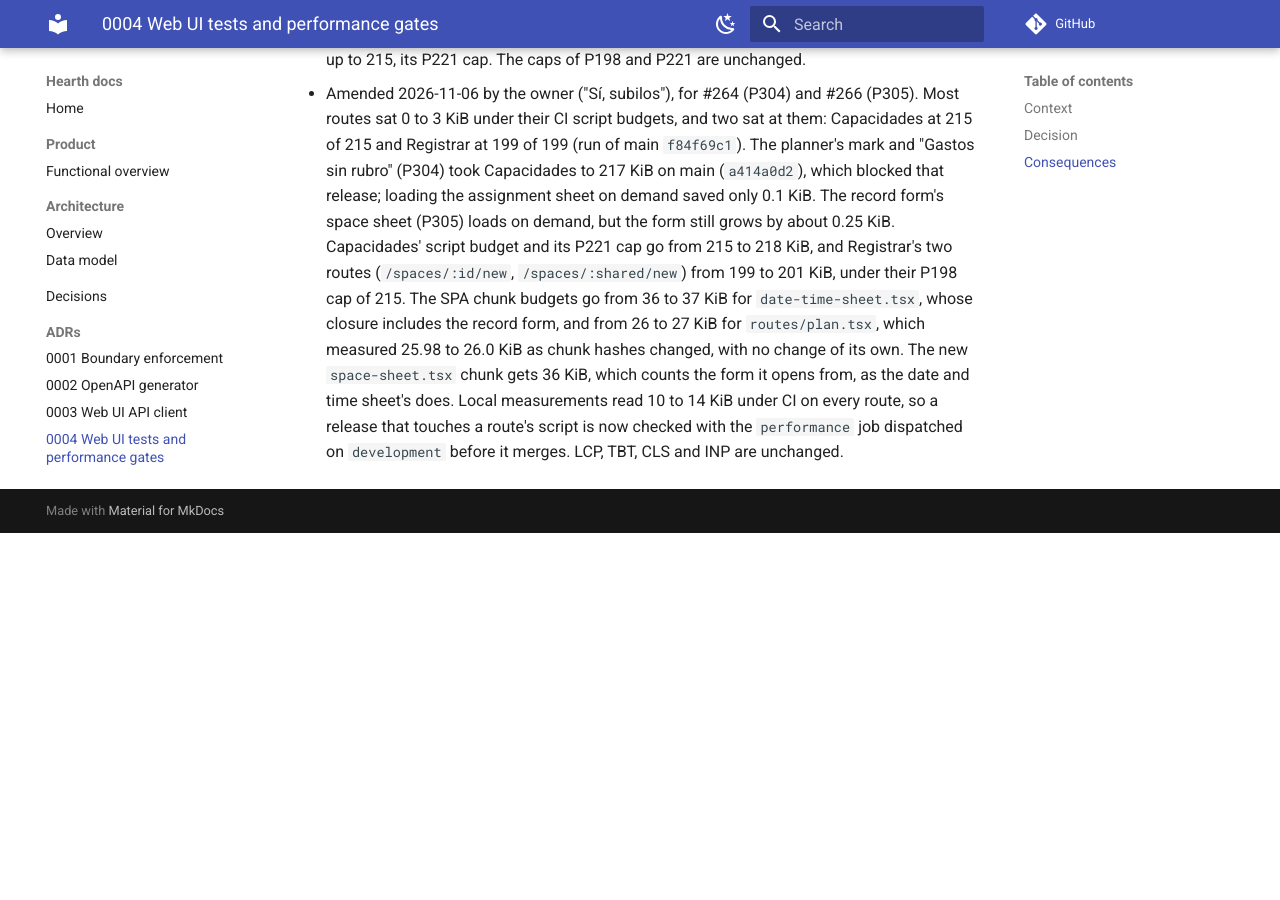
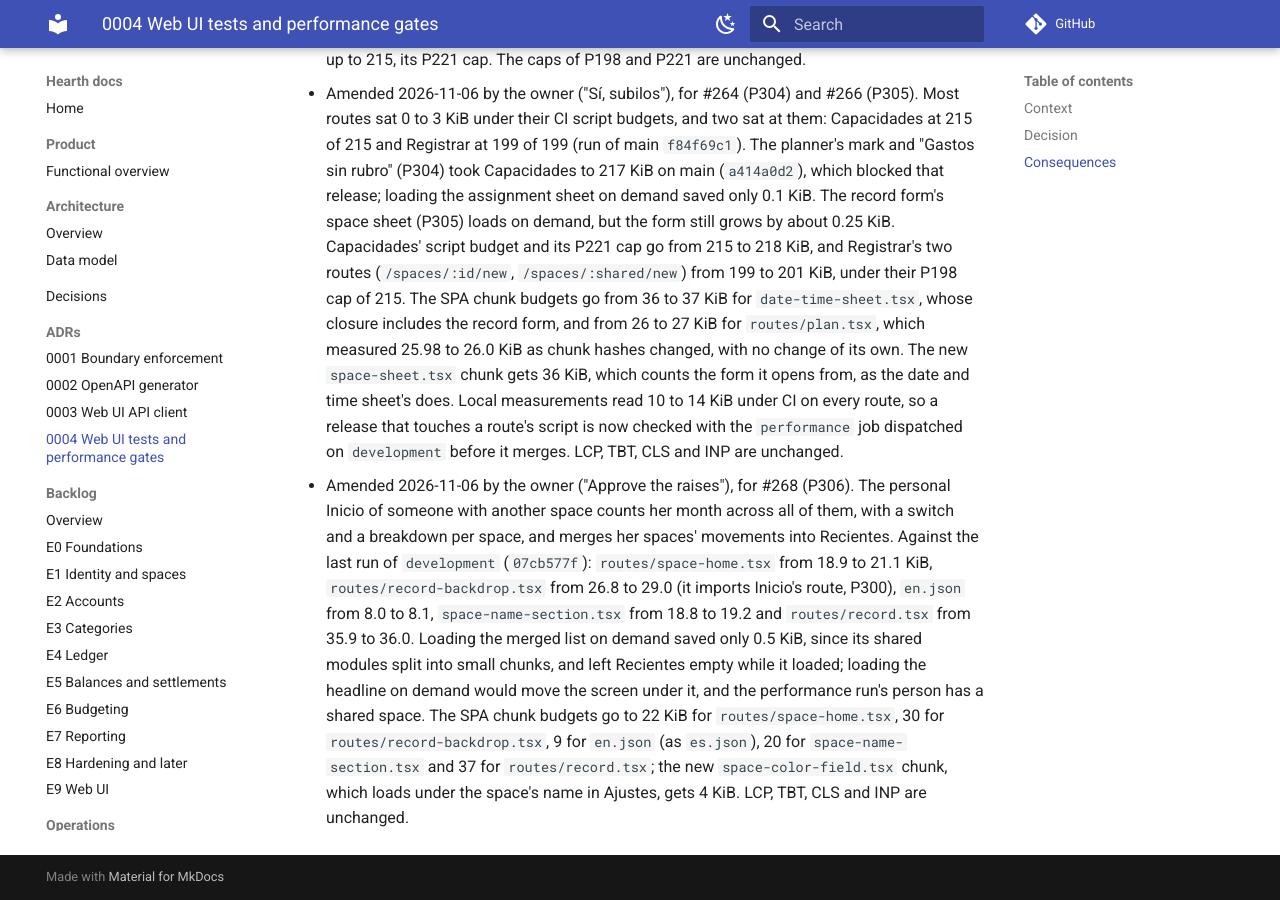
Before and after one commit to Facabore/Hearth, an MkDocs documentation site: the page built from docs/adr/0004-web-ui-testing-and-performance-gates.md, in a window 1280 px wide and 900 px high, scrolled down 4526 px. Built offline with MkDocs 1.6.1 and Material for MkDocs 9.7.7, drawn with Linux system fonts in a browser that asks for light colours; comment, search, counter and statistics services are not loaded; before the commit the page ends 5059 px from its top, so only the background shows below that.

Commit message:
test(perf): raise Inicio's, its backdrop's, Registrar's, the space section's and the English catalog's budgets as the owner approved (Refs #268)

```diff
--- a/docs/adr/0004-web-ui-testing-and-performance-gates.md
+++ b/docs/adr/0004-web-ui-testing-and-performance-gates.md
@@ -44,3 +44,4 @@ The owner kept React and Next.js on one condition: the UI must be fast, with Cor
 - Amended 2026-11-02 by the owner ("Shell up to 120 KiB"). Two changes put the SPA shell at 119.17 KiB against its 119 KiB budget. One is the email confirmation route of #86 (`/verify-email`), which sits in the shell's route table. The other is #201's named session guard and `scroll` mapping. #201's fallback for a failed first catalog adds 235 B more. It cannot load on demand, because a lazy chunk fails the same way as the catalog it stands in for. The shell's budget in `tests/performance/spa-budgets.json` goes from 119 to 120 KiB. No other budget changed.
 - Amended 2026-11-02 by the owner ("Approve"), for #235 and #236. The message catalog is split by area (#235, P276), and Lighthouse now measures every Plan view on the seeded period, failing when a view shows its empty state (#236). CI run 41541452520 measured every route on real content. Each route's script budget is now its measurement plus 3 KiB (P154), which lowers 30 routes by about 305 KiB in all: for example Movimientos from 199 to 185, Inicio from 194 to 182, and the shared trend from 298 to 201. Capacidades is the one exception. It measured 214 KiB against 213, after the shell's 120 KiB amendment, so it goes up to 215, its P221 cap. The caps of P198 and P221 are unchanged.
 - Amended 2026-11-06 by the owner ("Sí, subilos"), for #264 (P304) and #266 (P305). Most routes sat 0 to 3 KiB under their CI script budgets, and two sat at them: Capacidades at 215 of 215 and Registrar at 199 of 199 (run of main `f84f69c1`). The planner's mark and "Gastos sin rubro" (P304) took Capacidades to 217 KiB on main (`a414a0d2`), which blocked that release; loading the assignment sheet on demand saved only 0.1 KiB. The record form's space sheet (P305) loads on demand, but the form still grows by about 0.25 KiB. Capacidades' script budget and its P221 cap go from 215 to 218 KiB, and Registrar's two routes (`/spaces/:id/new`, `/spaces/:shared/new`) from 199 to 201 KiB, under their P198 cap of 215. The SPA chunk budgets go from 36 to 37 KiB for `date-time-sheet.tsx`, whose closure includes the record form, and from 26 to 27 KiB for `routes/plan.tsx`, which measured 25.98 to 26.0 KiB as chunk hashes changed, with no change of its own. The new `space-sheet.tsx` chunk gets 36 KiB, which counts the form it opens from, as the date and time sheet's does. Local measurements read 10 to 14 KiB under CI on every route, so a release that touches a route's script is now checked with the `performance` job dispatched on `development` before it merges. LCP, TBT, CLS and INP are unchanged.
+- Amended 2026-11-06 by the owner ("Approve the raises"), for #268 (P306). The personal Inicio of someone with another space counts her month across all of them, with a switch and a breakdown per space, and merges her spaces' movements into Recientes. Against the last run of `development` (`07cb577f`): `routes/space-home.tsx` from 18.9 to 21.1 KiB, `routes/record-backdrop.tsx` from 26.8 to 29.0 (it imports Inicio's route, P300), `en.json` from 8.0 to 8.1, `space-name-section.tsx` from 18.8 to 19.2 and `routes/record.tsx` from 35.9 to 36.0. Loading the merged list on demand saved only 0.5 KiB, since its shared modules split into small chunks, and left Recientes empty while it loaded; loading the headline on demand would move the screen under it, and the performance run's person has a shared space. The SPA chunk budgets go to 22 KiB for `routes/space-home.tsx`, 30 for `routes/record-backdrop.tsx`, 9 for `en.json` (as `es.json`), 20 for `space-name-section.tsx` and 37 for `routes/record.tsx`; the new `space-color-field.tsx` chunk, which loads under the space's name in Ajustes, gets 4 KiB. LCP, TBT, CLS and INP are unchanged.
```
Also changed, not shown: 1 other file.
